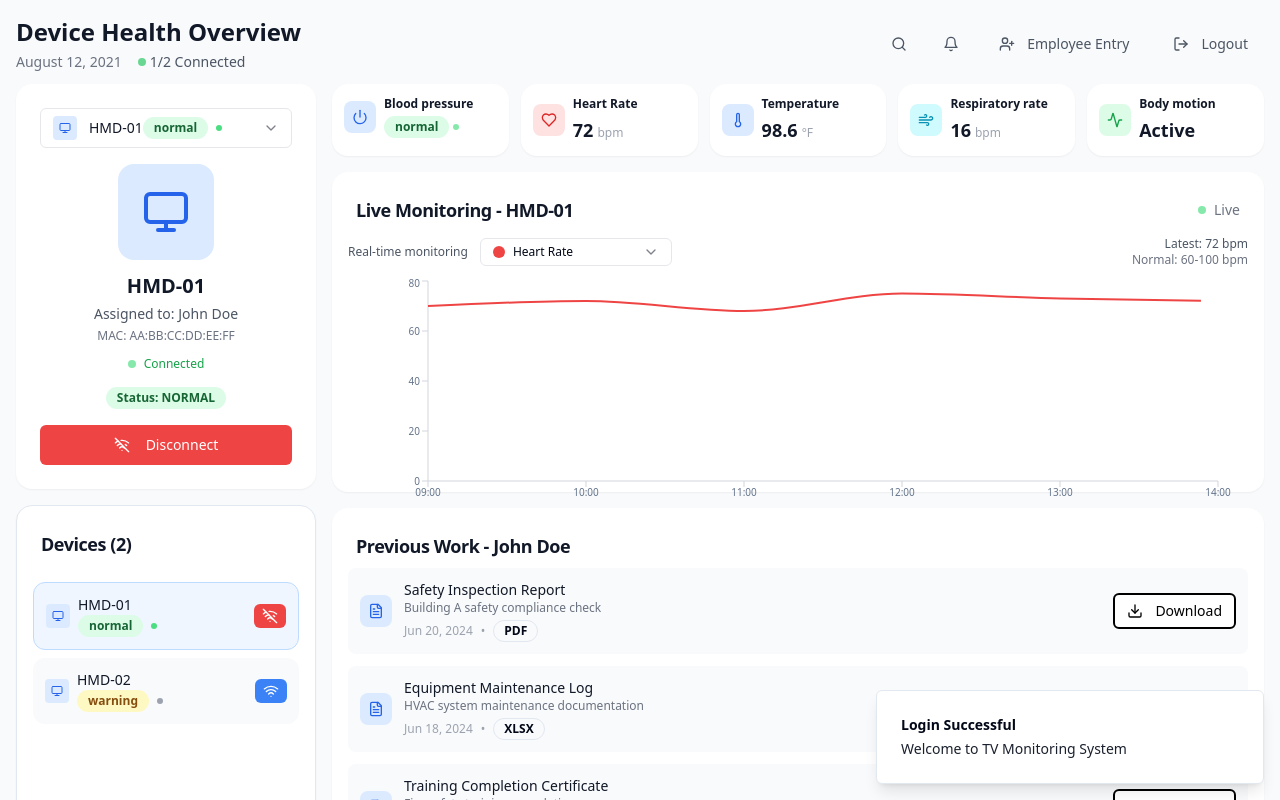
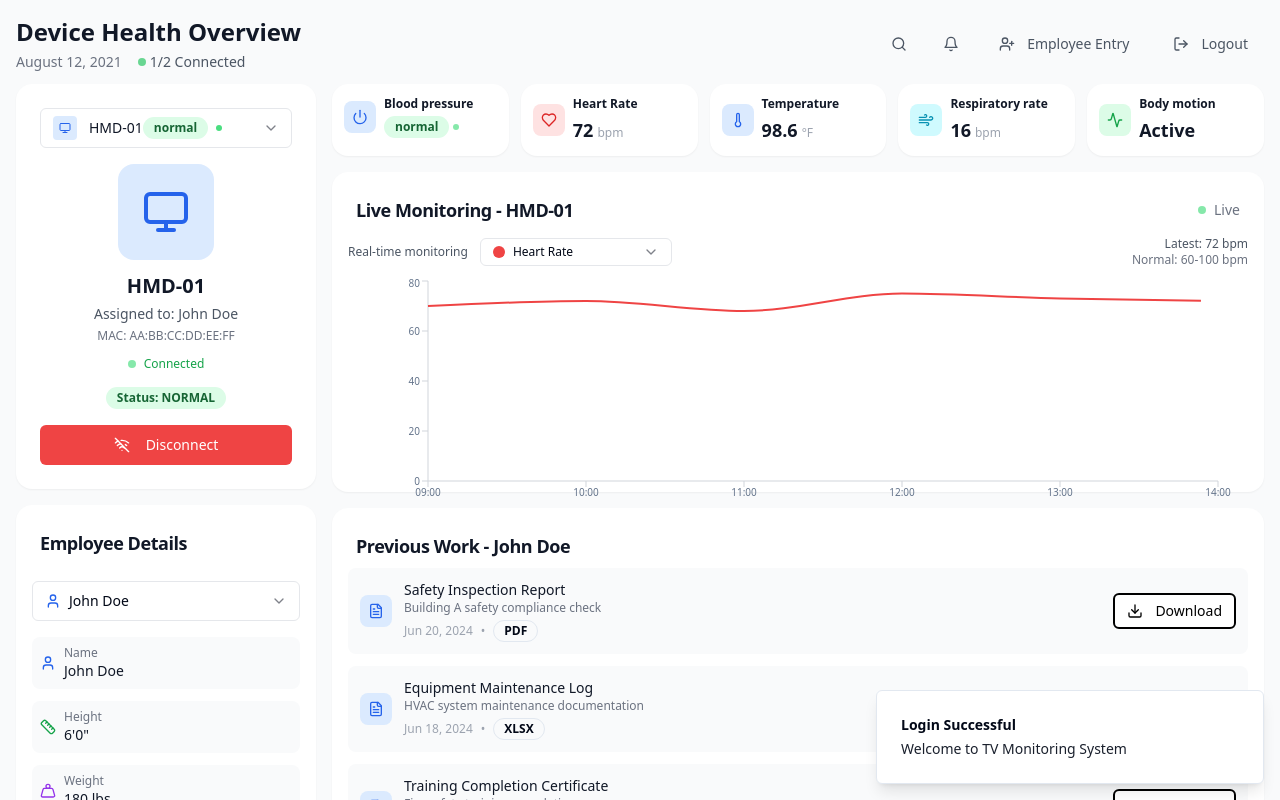
Before and after one commit to Tharun-CIO/vision-tvs-interface-spark, a React (Vite) app: page / in a window 1280 px wide. Both pictures are taken after typing "name@example.com", "Sample123" into the empty fields and a click on the button "Sign In". Built offline with nearby package versions, Linux system fonts and the light colour scheme.

Commit message:
Feat: Display employee details on selection
Modified the device profile container to show employee details (name, height, weight, blood group, contact number) based on the selection in the dropdown.

```diff
--- a/src/pages/DashboardPage.tsx
+++ b/src/pages/DashboardPage.tsx
@@ -5,7 +5,7 @@ import { Badge } from "@/components/ui/badge";
 import { Avatar, AvatarImage, AvatarFallback } from "@/components/ui/avatar";
 import { Select, SelectContent, SelectItem, SelectTrigger, SelectValue } from "@/components/ui/select";
 import { Dialog, DialogContent, DialogHeader, DialogTitle, DialogTrigger } from "@/components/ui/dialog";
-import { Heart, Thermometer, User, MapPin, Wifi, LogOut, Settings, Ruler, Weight, Droplets, Search, Bell, WifiOff, Power, Download, FileText, UserPlus, Activity, Zap, Wind, Monitor } from "lucide-react";
+import { Heart, Thermometer, User, MapPin, Wifi, LogOut, Settings, Ruler, Weight, Droplets, Search, Bell, WifiOff, Power, Download, FileText, UserPlus, Activity, Zap, Wind, Monitor, Phone } from "lucide-react";
 import PersonCard from "../components/PersonCard";
 import VitalChart from "../components/VitalChart";
 import EmployeeEntry from "../components/EmployeeEntry";
@@ -32,6 +32,7 @@ interface Device {
   height: string;
   weight: string;
   bloodGroup: string;
+  contactNumber: string;
   respiratoryRate: number;
   photo: string;
   connected: boolean;
@@ -74,6 +75,7 @@ const DashboardPage = ({
     height: "6'0\"",
     weight: "180 lbs",
     bloodGroup: "O+",
+    contactNumber: "+1-555-0123",
     photo: "/api/placeholder/150/150",
     connected: true,
     heartRateHistory: [{
@@ -170,6 +172,7 @@ const DashboardPage = ({
     height: "5'6\"",
     weight: "140 lbs",
     bloodGroup: "A-",
+    contactNumber: "+1-555-0456",
     photo: "/api/placeholder/150/150",
     connected: false,
     heartRateHistory: [{
@@ -418,38 +421,82 @@ const DashboardPage = ({
             </CardContent>
           </Card>
 
-          {/* Device List */}
-          <Card className="bg-white rounded-2xl shadow-sm flex-1">
+          {/* Employee Details */}
+          <Card className="bg-white rounded-2xl shadow-sm border-0 flex-1">
             <CardHeader className="pb-2">
-              <CardTitle className="text-gray-900 text-lg">Devices ({devices.length})</CardTitle>
+              <CardTitle className="text-gray-900 text-lg">Employee Details</CardTitle>
             </CardHeader>
             <CardContent className="p-4">
-              <div className="space-y-2">
-                {devices.map(device => <div key={device.id} onClick={() => setSelectedDevice(device)} className={`p-3 rounded-xl cursor-pointer transition-all ${selectedDevice?.id === device.id ? 'bg-blue-50 border border-blue-200' : 'bg-gray-50 hover:bg-gray-100'}`}>
-                    <div className="flex items-center justify-between">
+              {selectedDevice ? (
+                <div className="space-y-4">
+                  {/* Employee Selection Dropdown */}
+                  <div>
+                    <Select value={selectedDevice.id} onValueChange={handleDeviceSelect}>
+                      <SelectTrigger className="w-full bg-white border-gray-200">
+                        <SelectValue placeholder="Select employee" />
+                      </SelectTrigger>
+                      <SelectContent className="bg-white border border-gray-200 shadow-lg z-50">
+                        {devices.map(device => (
+                          <SelectItem key={device.id} value={device.id} className="cursor-pointer hover:bg-gray-50">
                             <div className="flex items-center space-x-2">
-                        <div className="w-6 h-6 bg-blue-100 rounded flex items-center justify-center">
-                          <Monitor className="w-3 h-3 text-blue-600" />
+                              <User className="w-4 h-4 text-blue-600" />
+                              <span>{device.assignedPerson}</span>
                             </div>
+                          </SelectItem>
+                        ))}
+                      </SelectContent>
+                    </Select>
+                  </div>
+
+                  {/* Employee Information */}
+                  <div className="space-y-3">
+                    <div className="flex items-center space-x-2 p-2 bg-gray-50 rounded-lg">
+                      <User className="w-4 h-4 text-blue-600" />
                       <div>
-                          <p className="text-sm font-medium text-gray-900">{device.deviceName}</p>
-                          <div className="flex items-center space-x-2">
-                            <Badge className={`text-xs ${device.status === 'normal' ? 'bg-green-100 text-green-800' : device.status === 'warning' ? 'bg-yellow-100 text-yellow-800' : 'bg-red-100 text-red-800'}`}>
-                              {device.status}
-                            </Badge>
-                            <div className={`w-1.5 h-1.5 rounded-full ${device.connected ? 'bg-green-400' : 'bg-gray-400'}`}></div>
+                        <p className="text-xs text-gray-500">Name</p>
+                        <p className="text-sm font-medium text-gray-900">{selectedDevice.assignedPerson}</p>
+                      </div>
+                    </div>
+
+                    <div className="flex items-center space-x-2 p-2 bg-gray-50 rounded-lg">
+                      <Ruler className="w-4 h-4 text-green-600" />
+                      <div>
+                        <p className="text-xs text-gray-500">Height</p>
+                        <p className="text-sm font-medium text-gray-900">{selectedDevice.height}</p>
+                      </div>
+                    </div>
+
+                    <div className="flex items-center space-x-2 p-2 bg-gray-50 rounded-lg">
+                      <Weight className="w-4 h-4 text-purple-600" />
+                      <div>
+                        <p className="text-xs text-gray-500">Weight</p>
+                        <p className="text-sm font-medium text-gray-900">{selectedDevice.weight}</p>
+                      </div>
+                    </div>
+
+                    <div className="flex items-center space-x-2 p-2 bg-gray-50 rounded-lg">
+                      <Droplets className="w-4 h-4 text-red-600" />
+                      <div>
+                        <p className="text-xs text-gray-500">Blood Group</p>
+                        <p className="text-sm font-medium text-gray-900">{selectedDevice.bloodGroup}</p>
+                      </div>
+                    </div>
+
+                    <div className="flex items-center space-x-2 p-2 bg-gray-50 rounded-lg">
+                      <Phone className="w-4 h-4 text-orange-600" />
+                      <div>
+                        <p className="text-xs text-gray-500">Contact Number</p>
+                        <p className="text-sm font-medium text-gray-900">{selectedDevice.contactNumber}</p>
                       </div>
                     </div>
                   </div>
-                      <Button onClick={e => {
-                    e.stopPropagation();
-                    handleConnect(device.id);
-                  }} size="sm" variant={device.connected ? "destructive" : "default"} className="text-xs px-2 py-1 h-6">
-                        {device.connected ? <WifiOff className="w-3 h-3" /> : <Wifi className="w-3 h-3" />}
-                      </Button>
                 </div>
-                  </div>)}
+              ) : (
+                <div className="text-center py-8 text-gray-500">
+                  <User className="w-12 h-12 mx-auto mb-2 opacity-50" />
+                  <p className="text-sm">Select a device to view employee details</p>
                 </div>
+              )}
             </CardContent>
           </Card>
         </div>
```
Lines whose indentation alone changed are shown as unchanged.
